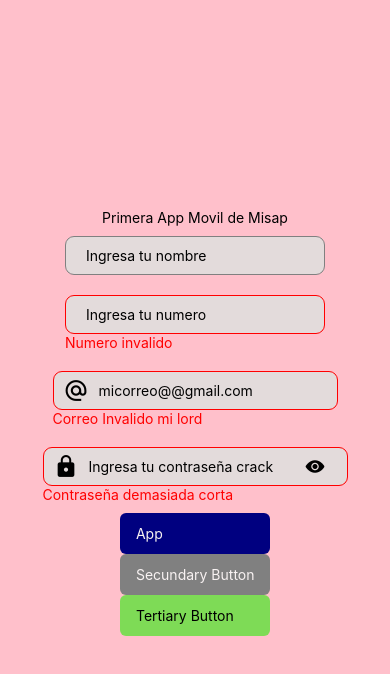
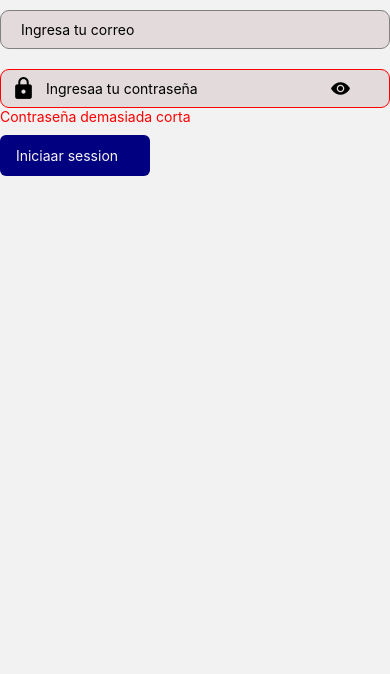
Before and after one commit to Karooollp/ProyectoPrograMovil, a React Native app in the folder MiPrimeraApp/: screen /Profile in a window 390 px wide. Shown: the top 674 px of the page. Built offline with nearby package versions, Linux system fonts and the light colour scheme.

Commit message:
CLASE DE 12
TABS Y STACK Y REFFERENCIAS

```diff
--- a/MiPrimeraApp/App.tsx
+++ b/MiPrimeraApp/App.tsx
@@ -3,79 +3,16 @@ import { StyleSheet, Text, View } from 'react-native';
 import CustomButton from './src/components/CustomButton';
 import CustomInput from './src/components/CustomInput';
 import { useState } from 'react';
+import RegisterScren from './src/screens/RegisterScreen';
+import { NavigationContainer } from '@react-navigation/native';
+import StackNavigator from './src/navigation/StackNavigator';
+import { navigationref } from './src/navigation/NavigationService';
 
 export default function App() {
 
-  //definición de una variabe de estadoen ReacN
-const [email, setEmail]=useState("");
-const [contraseña, setContraseña]=useState("");
-const [name, setName]=useState("");
-const [number, setNumber]=useState("");
-
-
-  return (
-    <View style={styles.container}>
-      <Text>Primera App Movil de Misap</Text>
-      <StatusBar style="auto" />
-
-      <CustomInput
-        type={'text'} //tambien se puede borrar xq text es nada xd
-        placeholder={'Ingresa tu nombre '}
-        value={name}
-        onChange={setName }
-       />
-
-      <CustomInput
-        type={'number'}
-        placeholder={'Ingresa tu numero '}
-        value={number}
-        onChange={setNumber }
-       />
-       <CustomInput
-        type={'email'}
-        placeholder={'micorreo@@gmail.com'}
-        value={email}
-        onChange={setEmail }
-       />
-      <CustomInput
-        type={'password'}
-        placeholder={'Ingresa tu contraseña crack'}
-        value={contraseña}
-        onChange={setContraseña }
-       />
-
-     <CustomButton
-      title={"App"}
-      onPress={()=>{
-        console.log("Press desde boton App");
-
-     }}
-     />
-       <CustomButton
-      title={"Secundary Button"}
-      onPress={()=>{
-        console.log("Press desde boton se secundario");
-     }}
-     variant="secondary"
-     />
-
-     <CustomButton
-      title={"Tertiary Button"}
-      onPress={()=>{
-        console.log("Press desde boton se secundario");
-     }}
-     variant="tertiary"
-     />
-
-    </View>
-  );
+ return(
+  <NavigationContainer ref={navigationref}>
+    <StackNavigator/>
+  </NavigationContainer>
+ );
 }
-
-const styles = StyleSheet.create({
-  container: {
-    flex: 1,
-    backgroundColor: 'pink',
-    alignItems: 'center',
-    justifyContent: 'center',
-  },
-});
--- /dev/null
+++ b/MiPrimeraApp/src/navigation/NavigationService.ts
@@ -0,0 +1,4 @@
+import { createNavigationContainerRef, RootNavigator } from "@react-navigation/native";
+import { RootStackParamList } from "./StackNavigator";
+
+export const navigationref= createNavigationContainerRef<RootStackParamList>();
--- /dev/null
+++ b/MiPrimeraApp/src/navigation/StackNavigator.tsx
@@ -0,0 +1,26 @@
+import { createNativeStackNavigator } from "@react-navigation/native-stack"
+import LoginScreen from "../screens/LoginScren";
+import HomeScreen from "../screens/HomeScreens";
+import tabNavigator from "./TabsNavigator";
+
+//1. definir un stack y declarar tipado
+export type RootStackParamList={
+    Login:undefined,
+    Home:{email:string},
+    UserTabs:undefined,
+}
+
+//Crear el stack navigator el cual va a manejar la navegación
+const Stack =createNativeStackNavigator <RootStackParamList>();
+
+//Utilizar el stack
+export default function StackNavigator (){
+    return(
+        <Stack.Navigator initialRouteName="Login" screenOptions={{headerShown: false}}>
+            <Stack.Screen name="Login"component={LoginScreen}/>
+            <Stack.Screen name="Home"component={HomeScreen}/>
+            <Stack.Screen name="UserTabs"component={tabNavigator}/>
+        </Stack.Navigator>
+    )
+
+}
--- /dev/null
+++ b/MiPrimeraApp/src/navigation/TabsNavigator.tsx
@@ -0,0 +1,29 @@
+//Declarar tipado ce patallas y parametros
+
+import { createBottomTabNavigator } from "@react-navigation/bottom-tabs"
+import ProfileScreen from "../screens/ProfileScreen";
+import SettingsScreen from "../screens/SettingScreen";
+
+type TabsParamList={
+    Profile:undefined
+    Settings:undefined
+}
+//Crear el tab navigatoor q manejara navegacion por pestañas
+
+const Tab= createBottomTabNavigator<TabsParamList>();
+
+//utilizar el tabNavigator
+
+export default function tabNavigator(){
+
+    return(
+        <Tab.Navigator>
+           <Tab.Screen name ="Profile" component={ProfileScreen}/>
+           <Tab.Screen name ="Settings" component={SettingsScreen}/>
+
+
+
+        </Tab.Navigator>
+
+    );
+}
--- /dev/null
+++ b/MiPrimeraApp/src/screens/HomeScreens.tsx
@@ -0,0 +1,20 @@
+import { NativeStackScreenProps } from "@react-navigation/native-stack";
+import { View, Text } from "react-native";
+import { RootStackParamList } from "../navigation/StackNavigator";
+import CustomButton from "../components/CustomButton";
+
+type Props = NativeStackScreenProps<RootStackParamList, "Home">;
+
+export default function HomeScreen({ route, navigation }: Props) {
+  const { email } = route.params;
+  const handleLoadSettings =()=>{
+    navigation.navigate ("UserTabs");
+  }
+
+  return (
+    <View>
+      <Text> Bienvenidos {email}, a Home</Text>
+      <CustomButton title={"GO TO USER SETTINGS"} onPress={handleLoadSettings} />
+    </View>
+  );
+}
--- /dev/null
+++ b/MiPrimeraApp/src/screens/LoginScren.tsx
@@ -0,0 +1,26 @@
+import { View } from "react-native";
+import CustomInput from "../components/CustomInput";
+import CustomButton from "../components/CustomButton";
+import { useState } from "react";
+
+export default function LoginScreen({navigation} :any){
+    const [email, setEmail]=useState("");
+      const [password, setPasword]=useState("");
+
+   const handleLogin = () => {
+    try {
+        navigation.navigate("Home",{email})
+    } catch (error) {
+      console.log(error);
+    }
+  };
+
+    return(
+        <View>
+            <CustomInput placeholder={"Ingresa tu correo"} value={email} onChange={setEmail}/>
+            <CustomInput type={"password"} placeholder={"Ingresaa tu contraseña"} value={password} onChange={setPasword}/>
+             <CustomButton title={"Iniciaar session"} onPress={ handleLogin  }/>
+        </View>
+
+    );
+};
--- /dev/null
+++ b/MiPrimeraApp/src/screens/ProfileScreen.tsx
@@ -0,0 +1,36 @@
+import { Text, View } from "react-native";
+import CustomButton from "../components/CustomButton";
+import { navigationref } from "../navigation/NavigationService";
+
+
+
+export default function ProfileScreen ({navigation}:any){
+    const handleLogout=()=>{
+        if (navigationref.isReady()){}
+        navigationref.reset({
+            //INDICE DEL ARREGLO ROTES Q MUESTRA LA VISTAAL HACER RESET
+            index:0,
+
+            //ARREGLO DE OBJETOS    PARA QUE CADA ONJECT REOPRRSENTA EN EL NUEVO HISTORIAL DE STACK
+            routes:[{name:"Login"}]
+        })
+    }
+
+    const HandleGotoLogin=()=>{
+        navigation.navigate("Login")
+
+    }
+
+    navigation.navigate("Login");
+
+    return(
+        <View>
+            <Text>Bienvenidos a Profile </Text>
+            <CustomButton title={"CERRAR SESION "} onPress={handleLogout} />
+            <CustomButton title={"IR A LOGIN "} onPress={HandleGotoLogin} />
+
+        </View>
+
+    );
+
+}
--- /dev/null
+++ b/MiPrimeraApp/src/screens/RegisterScreen.tsx
@@ -0,0 +1,81 @@
+import { StatusBar } from 'expo-status-bar';
+import { StyleSheet, Text, View } from 'react-native';
+import CustomButton from '..//components/CustomButton';
+import CustomInput from '..//components/CustomInput';
+import { useState } from 'react';
+
+export default function RegisterScren (){
+
+
+    //definición de una variabe de estadoen ReacN
+  const [email, setEmail]=useState("");
+  const [contraseña, setContraseña]=useState("");
+  const [name, setName]=useState("");
+  const [number, setNumber]=useState("");
+
+
+    return (
+      <View style={styles.container}>
+        <Text>Primera App Movil de Misap</Text>
+        <StatusBar style="auto" />
+
+        <CustomInput
+          type={'text'} //tambien se puede borrar xq text es nada xd
+          placeholder={'Ingresa tu nombre '}
+          value={name}
+          onChange={setName }
+         />
+
+        <CustomInput
+          type={'number'}
+          placeholder={'Ingresa tu numero '}
+          value={number}
+          onChange={setNumber }
+         />
+         <CustomInput
+          type={'email'}
+          placeholder={'micorreo@@gmail.com'}
+          value={email}
+          onChange={setEmail }
+         />
+        <CustomInput
+          type={'password'}
+          placeholder={'Ingresa tu contraseña crack'}
+          value={contraseña}
+          onChange={setContraseña }
+         />
+
+       <CustomButton
+        title={"App"}
+        onPress={()=>{
+          console.log("Press desde boton App");
+
+       }}
+       />
+         <CustomButton
+        title={"Secundary Button"}
+        onPress={()=>{
+          console.log("Press desde boton se secundario");
+       }}
+       variant="secondary"
+       />
+
+       <CustomButton
+        title={"Tertiary Button"}
+        onPress={()=>{
+          console.log("Press desde boton se secundario");
+       }}
+       variant="tertiary"
+       />
+
+      </View>
+    );
+  }
+const styles = StyleSheet.create({
+  container: {
+    flex: 1,
+    backgroundColor: 'pink',
+    alignItems: 'center',
+    justifyContent: 'center',
+  },
+});
--- /dev/null
+++ b/MiPrimeraApp/src/screens/SettingScreen.tsx
@@ -0,0 +1,9 @@
+import { View, Text } from "react-native";
+
+export default function SettingsScreen() {
+  return (
+    <View>
+      <Text>Bienvenidos a Settings </Text>
+    </View>
+  );
+}
```
Also changed, not shown: MiPrimeraApp/package.json (+9 -1 lines), MiPrimeraApp/src/screens/UserSettings.tsx (added), 1 other file (tests, documents, lock files or other folders).
